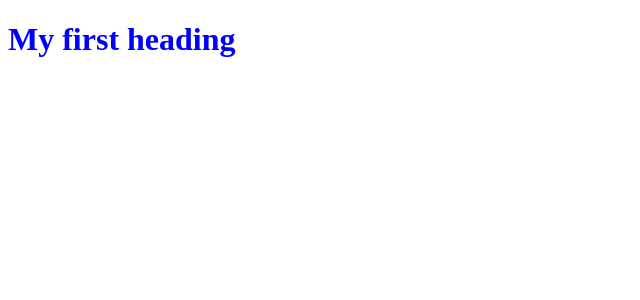
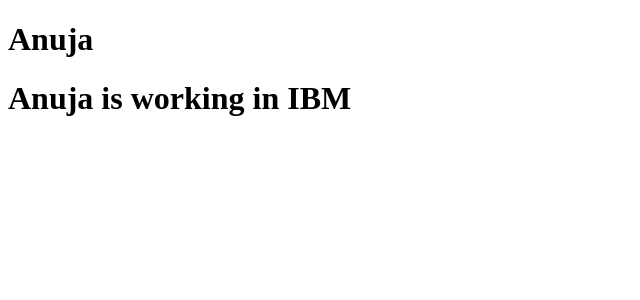
Before and after one commit to Anuja123456/namaste-React-, a React (Vite) app: page / in a window 1280 px wide. Shown: the top 300 px of the page, without its empty margins (0-640 px from the left). Built offline with nearby package versions, Linux system fonts and the light colour scheme.

Commit message:
episode_4

```diff
--- a/App.js
+++ b/App.js
@@ -1,7 +1,17 @@
 import React from "react";
 import ReactDOM from "react-dom/client";
-const heading = React.createElement("h1",{id:"heading"},"My first heading");
+
+const Title =()=>{
+    return(<h1>Anuja</h1>)
+}
+
+// component composition
+const HeadingComponent = () =>(
+   <div id="container">
+        <Title/>
+        <h1>Anuja is working in IBM</h1>
+    </div>
+)
 
 const root = ReactDOM.createRoot(document.getElementById("root"));
-
-root.render(heading);
+root.render(<HeadingComponent />);
--- a/index.html
+++ b/index.html
@@ -8,7 +8,7 @@
 </head>
 <body>
     <div id="root">
-        <h1>as</h1>
+        <h1>Not Render</h1>
     </div>
     <script type="module" src="./App.js"></script>
 </body>
--- a/package.json
+++ b/package.json
@@ -4,6 +4,8 @@
   "description": "This is Namaste react by Anuja Patil",
 
   "scripts": {
+    "start": "parcel index.html",
+    "build": "parcel build index.html",
     "test": "jest"
   },
   "repository": {
```
